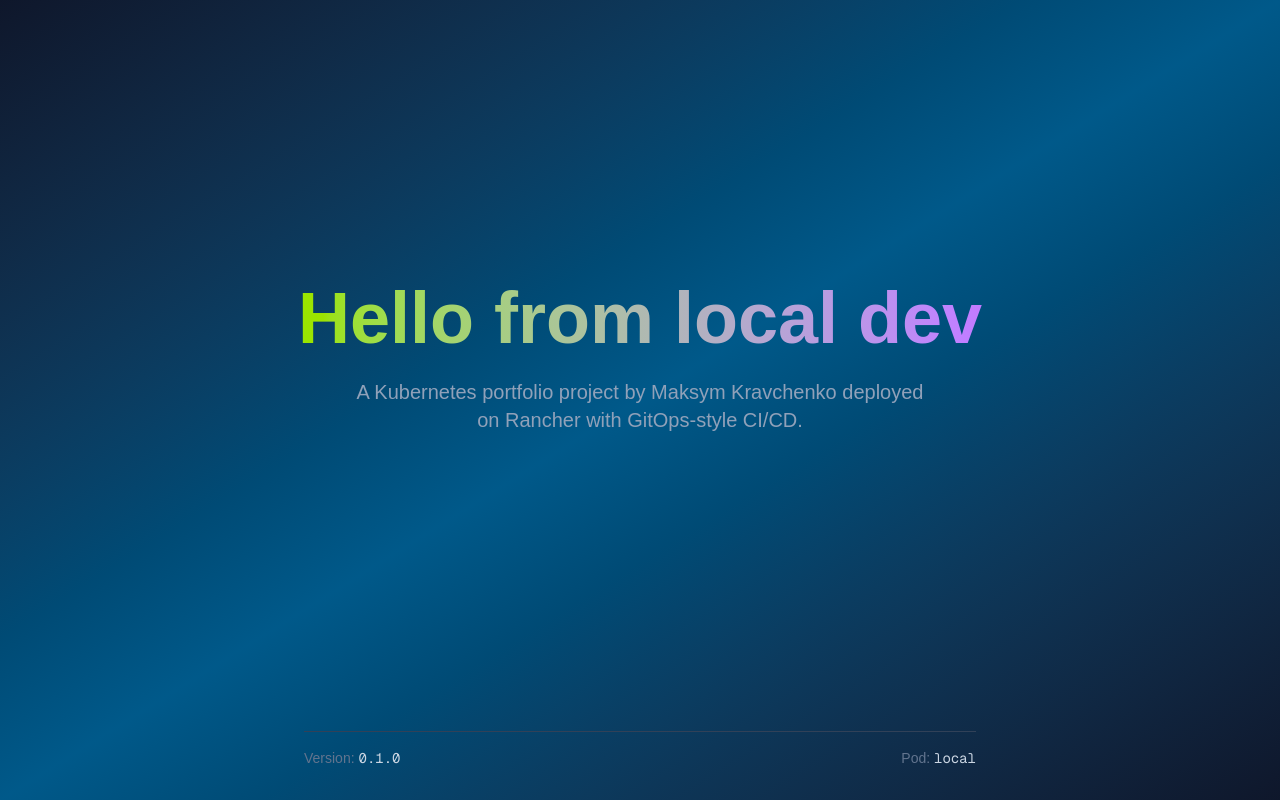
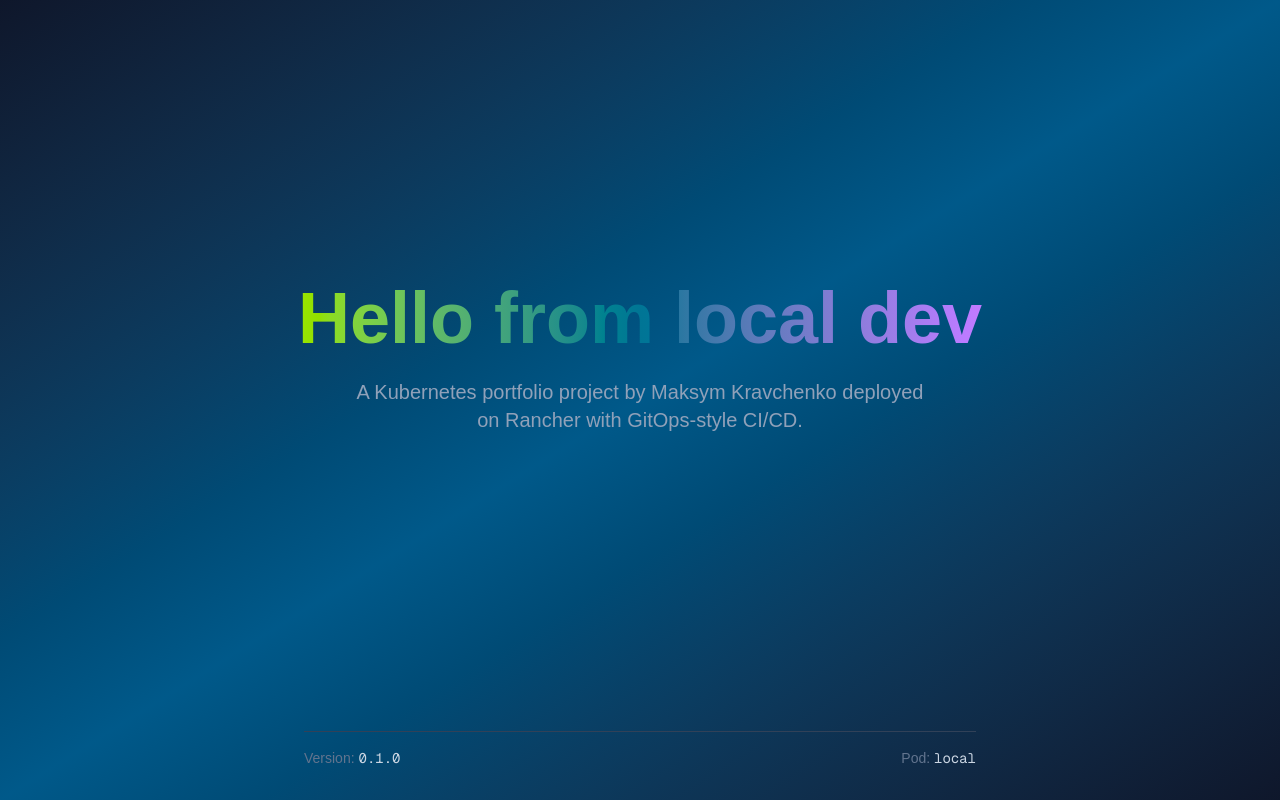
Before and after one commit to maksym-kravchenko/rancher-app, a Next.js app: page / in a window 1280 px wide. Built offline with nearby package versions, Linux system fonts and the light colour scheme.

Commit message:
chore: check ci cd

```diff
--- a/src/app/page.tsx
+++ b/src/app/page.tsx
@@ -8,7 +8,7 @@ export default function Home() {
     return (
         <main className="min-h-screen flex flex-col items-center justify-between p-8 bg-gradient-to-br from-slate-900 via-sky-800 to-slate-900 text-white">
             <div className="flex-1 flex flex-col items-center justify-center text-center">
-                <h1 className="text-5xl md:text-7xl font-bold mb-6 bg-gradient-to-r from-lime-400 to-purple-400 bg-clip-text text-transparent">
+                <h1 className="text-5xl md:text-7xl font-bold mb-6 bg-gradient-to-r from-lime-400 via-cyan-700 to-purple-400 bg-clip-text text-transparent">
                     {message}
                 </h1>
                 <p className="text-xl text-slate-400 max-w-xl">
```
